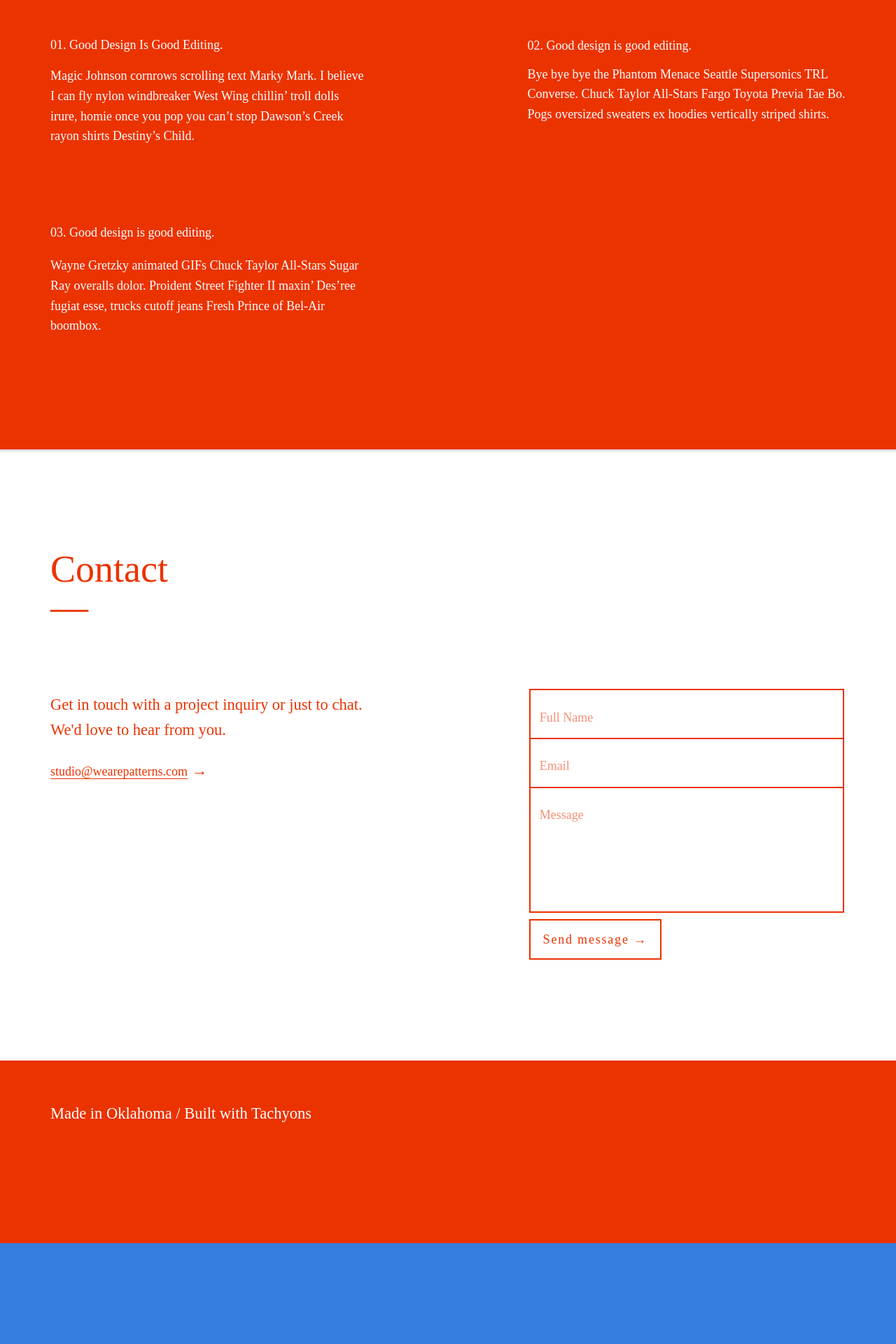
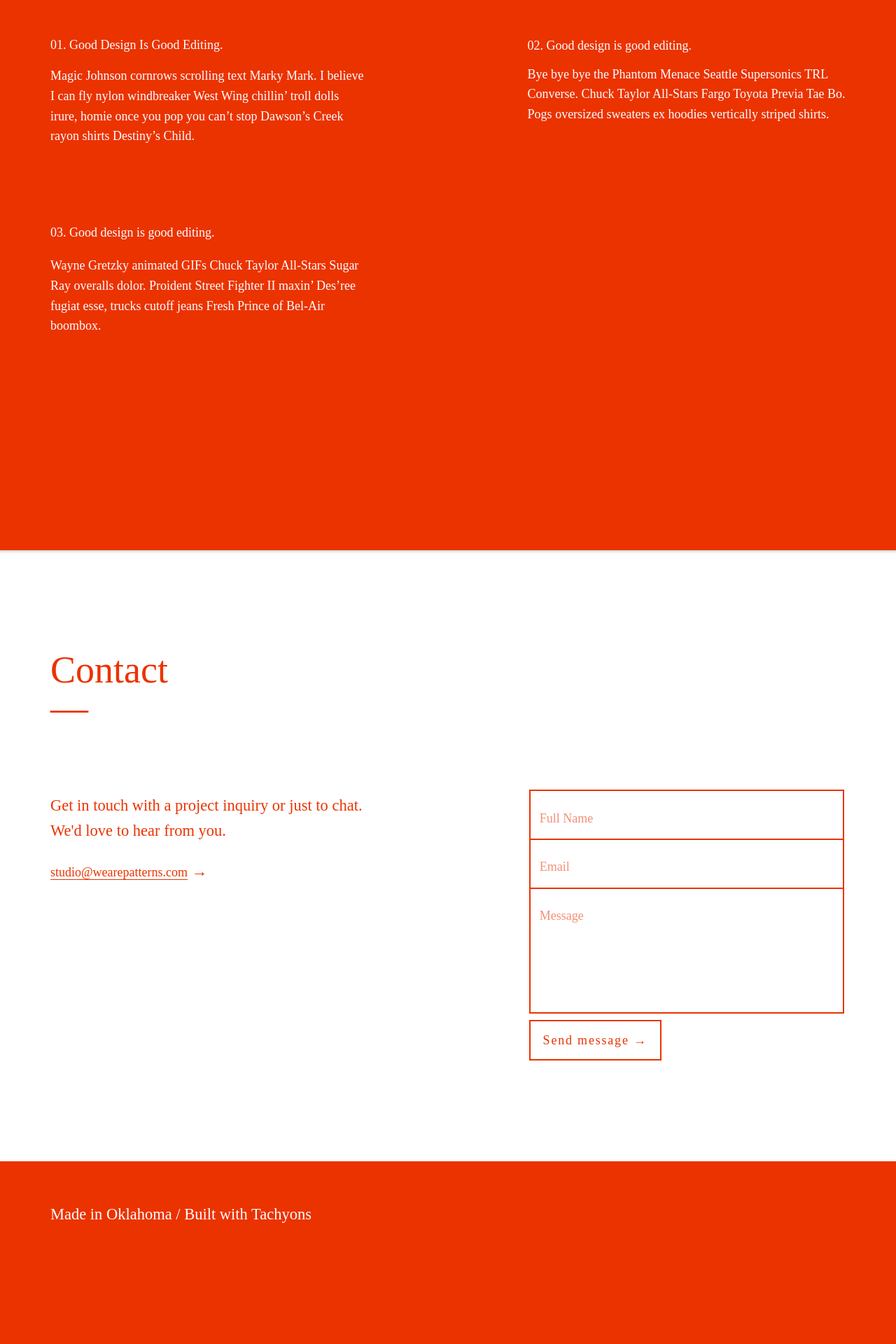
Before and after one commit to wearepatterns/wearepatterns.github.io, a Jekyll site: the page built from index.markdown, in a window 1280 px wide. Shown: the part 1042-2962 px from the top of the page at 70% size. Built offline with Jekyll 4.4.1, drawn with Linux system fonts in a browser that asks for light colours; before the commit the page ends 2818 px from its top, so only the background shows below that.

Commit message:
Update new.html

```diff
--- a/_layouts/new.html
+++ b/_layouts/new.html
@@ -55,7 +55,7 @@
         <h1 class="pb6 pb7-l mb0 f3 f2-ns f1-l lh-title measure-narrow normal">{{ page['description'] }}</h1>
     </header>
     <main>
-        <section class="bg-newred white ph3 ph4-ns ph5-l pb6 pb6-l f5 lh-copy relative shadow-1">
+        <section class="bg-newred white ph3 ph4-ns ph5-l pb6 pb7-l f5 lh-copy relative shadow-1">
             <h1 class="pt5 pt6-l pb0 pb4 mt0 f3 f2-ns f1-l normal lh-solid">Principles
             <br>&mdash;</h1>
             <div class="flex-ns flex-wrap-ns justify-between-ns input-mono fw3" style="max-width:80rem;">
```
